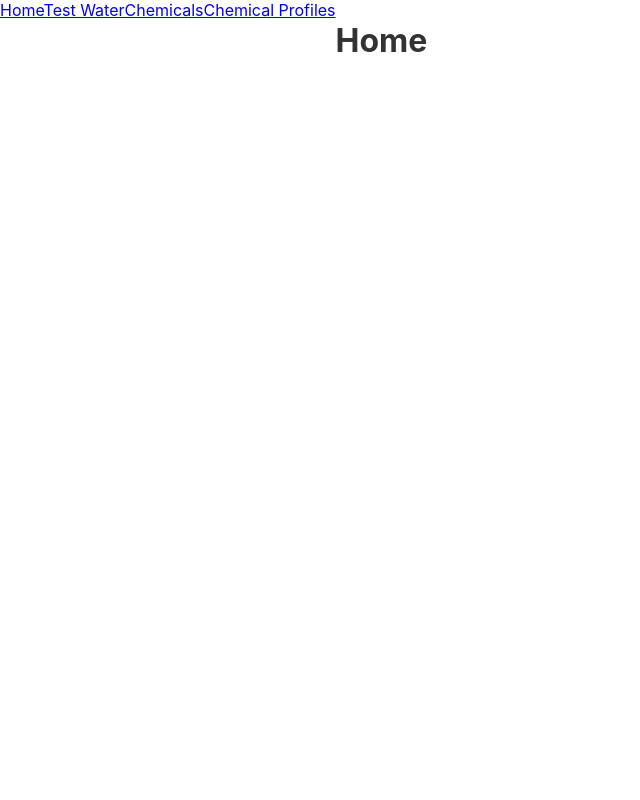
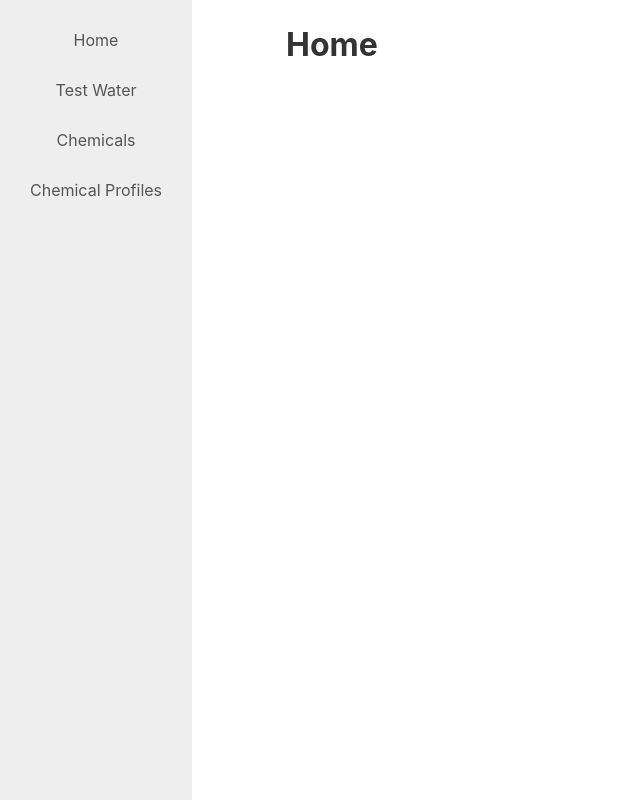
Before and after one commit to Davey-M/water-testing-software, a React (Create React App) app: page / in a window 1280 px wide. Shown: the whole page, without its empty margins (0-640 px from the left). Built offline with nearby package versions, Linux system fonts and the light colour scheme.

Commit message:
add nav styles

```diff
--- a/src/Components/App/App.module.css
+++ b/src/Components/App/App.module.css
@@ -5,3 +5,12 @@
   width: 100%;
   min-height: 100vh;
 }
+
+.viewContainer {
+  padding: var(--large);
+}
+
+.widthLimiter {
+  max-width: 900px;
+  margin: auto;
+}
--- a/src/Components/App/App.tsx
+++ b/src/Components/App/App.tsx
@@ -16,7 +16,8 @@ function App() {
     <Router>
       <div className={styles.container}>
         <Nav />
-        <div>
+        <div className={styles.viewContainer}>
+          <div className={styles.widthLimiter}>
             <Routes>
               <Route path='' element={<Home />} />
               <Route path='test' element={<WaterTest />} />
@@ -25,6 +26,7 @@ function App() {
             </Routes>
           </div>
         </div>
+      </div>
     </Router>
   );
 }
--- /dev/null
+++ b/src/Components/Nav/Nav.module.css
@@ -0,0 +1,26 @@
+.container {
+  display: flex;
+  flex-direction: column;
+
+  gap: var(--med);
+
+  padding: var(--large);
+
+  background-color: var(--light);
+}
+
+.link {
+  text-align: center;
+
+  text-decoration: none;
+  color: var(--dark);
+
+  padding: var(--med);
+  border-radius: var(--border-radius);
+
+  transition: all var(--wait);
+}
+
+.link:hover {
+  background-color: var(--white);
+}
--- a/src/Components/Nav/Nav.tsx
+++ b/src/Components/Nav/Nav.tsx
@@ -1,13 +1,24 @@
 import { Link } from 'react-router-dom';
+
+// style imports
+import styles from './Nav.module.css';
 
 function Nav() {
   return (
     <>
-      <nav>
-        <Link to=''>Home</Link>
-        <Link to='test'>Test Water</Link>
-        <Link to='chemicals'>Chemicals</Link>
-        <Link to='profiles'>Chemical Profiles</Link>
+      <nav className={styles.container}>
+        <Link className={styles.link} to=''>
+          Home
+        </Link>
+        <Link className={styles.link} to='test'>
+          Test Water
+        </Link>
+        <Link className={styles.link} to='chemicals'>
+          Chemicals
+        </Link>
+        <Link className={styles.link} to='profiles'>
+          Chemical Profiles
+        </Link>
       </nav>
     </>
   );
--- a/src/index.css
+++ b/src/index.css
@@ -18,4 +18,16 @@ body {
   /* colors */
   --black: #333;
   --white: #fff;
+
+  --dark: #555;
+  --light: #eee;
+
+  /* misc */
+  --shadow: 0px 0px 5px #0000005c;
+
+  --wait: .2s;
 }
+
+h1, h2, h3, h4, h5, h6, p {
+  margin: var(--small) 0px;
+}
```
Lines whose indentation alone changed are shown as unchanged.
